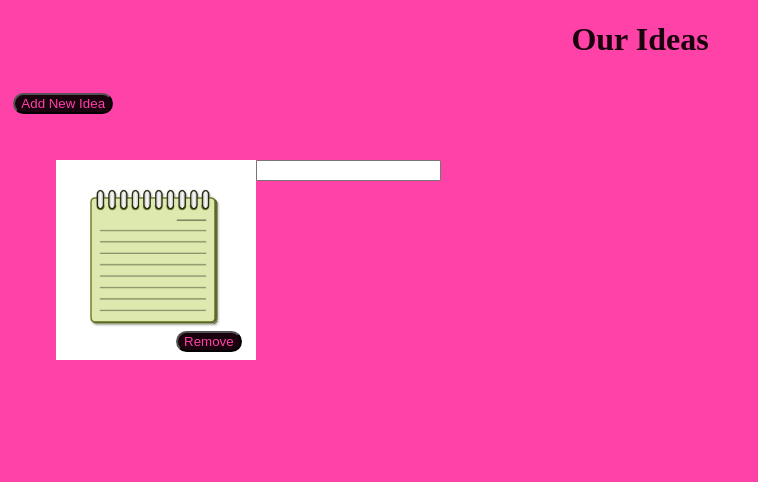
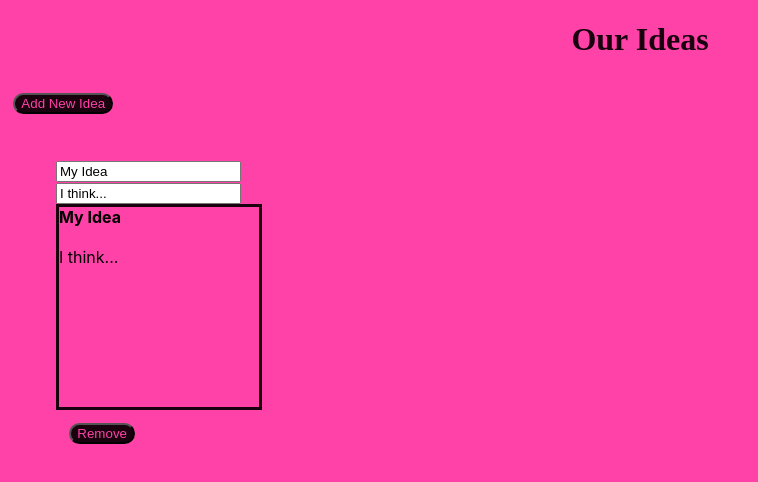
Before and after one commit to Naryond/clearscore-tech-test, a React (Create React App) app: page / in a window 1280 px wide. Shown: the top 482 px of the page, without its empty margins (0-758 px from the left). Built offline with nearby package versions, Linux system fonts and the light colour scheme.

Commit message:
Version 1.21
UI updated and working on the card info.

```diff
--- a/src/App.js
+++ b/src/App.js
@@ -22,13 +22,14 @@ function App() {
   const addOne = () => {
     const newCard = {
       title: "",
-      description: "",
+      content: "",
       date: new Date(),
       id: uuidv4(),
     };
     setList([...list, newCard]);
   };
 
+  // Filter is a good non-destructive method to erase the element based on its Id
   const removeOne = (x) => {
     setList(list.filter((listElement) => listElement.id !== x.id));
   };
--- a/src/Button.css
+++ b/src/Button.css
@@ -6,7 +6,6 @@
 }
 
 .regolation {
-    position: relative;
     right: 7em;
     bottom: 1em;
 }
--- a/src/Idea.css
+++ b/src/Idea.css
@@ -1,26 +1,26 @@
 .singleBox {
-  position: relative;
   margin: 1em;
   border-color: #19020e;
-  min-height: 100px;
-  width: auto;
-}
-
-.img {
-  width:200px;
-  height: auto;
+  border: 10px;
+  min-height: 300px;
+  width: 300px;
 }
 
 .inputTitle {
-  position: absolute;
-  /* right: 32em;
-  bottom: 35em; */
+  right: 10em;
+  bottom: 10em;
 }
 
 .inputIdea {
-  position: absolute;
-  /* right: 32em;
-  bottom: 33em; */
+  right: 10em;
+  bottom: 8em;
   overflow: hidden;
   text-overflow: ellipsis;
 }
+
+.output {
+  width: 200px;
+  height: 200px;
+  border-color: #19020e;
+  border-style: solid;
+}
--- a/src/Idea.js
+++ b/src/Idea.js
@@ -1,23 +1,22 @@
 import { useState } from "react";
-import blockNote from "./blockNotes.jpg";
 import "./Idea.css";
 import "./Button.css";
 
 const Idea = ({ cancel, card }) => {
-  const [title, setTitle] = useState("");
-  const [content, setContent] = useState("");
+  const [title, setTitle] = useState("My Idea");
+  const [content, setContent] = useState("I think...");
+
   const getTitle = (e) => {
-    setTitle({ title: e.target.value });
+    setTitle(e.target.value);
   };
   const getContent = (e) => {
-    setContent({ content: e.target.value });
+    setContent(e.target.value);
   };
 
   const erase = () => cancel(card);
 
   return (
     <div className="singleBox">
-      <img className="img" src={blockNote} alt="notes" />
       <input
         className="inputTitle"
         type="text"
@@ -30,6 +29,12 @@ const Idea = ({ cancel, card }) => {
         defaultValue={content}
         onChange={getContent}
       />
+      <div className="output">
+        <b>{title}</b>
+        <br />
+        <br />
+        {content}
+      </div>
       <button className="button regolation" onClick={erase}>
         Remove
       </button>
```
Also changed, not shown: src/App.css (indentation only).
